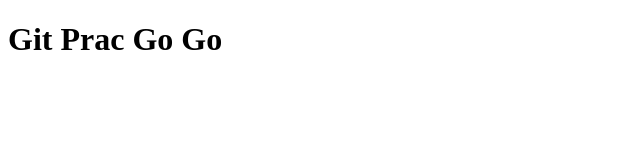
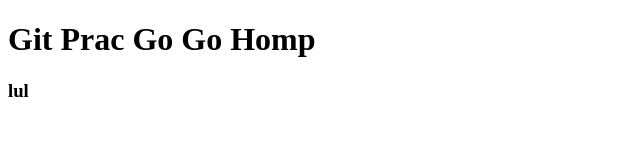
Before and after one commit to Zeftiroth/git-prac, a plain HTML site: page index.html in a window 1280 px wide. Shown: the whole page, without its empty margins (0-640 px from the left). Drawn offline with Linux system fonts and the light colour scheme.

Commit message:
changed HP n aded text

```diff
--- a/index.html
+++ b/index.html
@@ -6,6 +6,7 @@
     <title>Document</title>
   </head>
   <body>
-    <h1>Git Prac Go Go</h1>
+    <h1>Git Prac Go Go Homp</h1>
+    <h3>lul</h3>
   </body>
 </html>
```
